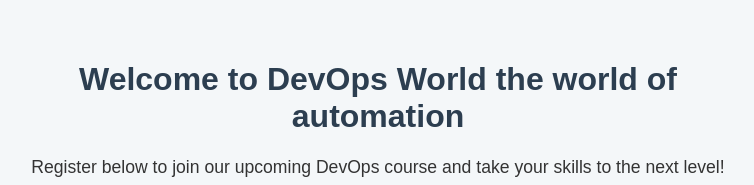
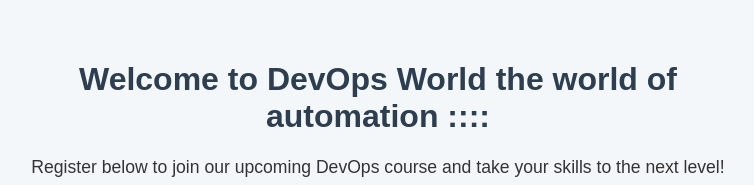
Before and after one commit to khangesh9420/Infrastructure-Reconfiguration-Task-K8s, a plain HTML site: page book-service/index.html in a window 1280 px wide. Shown: the top 185 px of the page, without its empty margins (262-1016 px from the left). Drawn offline with Linux system fonts and the light colour scheme.

Commit message:
Update index.html

```diff
--- a/book-service/index.html
+++ b/book-service/index.html
@@ -81,7 +81,7 @@
 </head>
 <body>
 
-  <h1>Welcome to DevOps World the world of automation</h1>
+  <h1>Welcome to DevOps World the world of automation ::::   </h1>
   <p>Register below to join our upcoming DevOps course and take your skills to the next level!</p>
 
   <form id="register-form">
```
